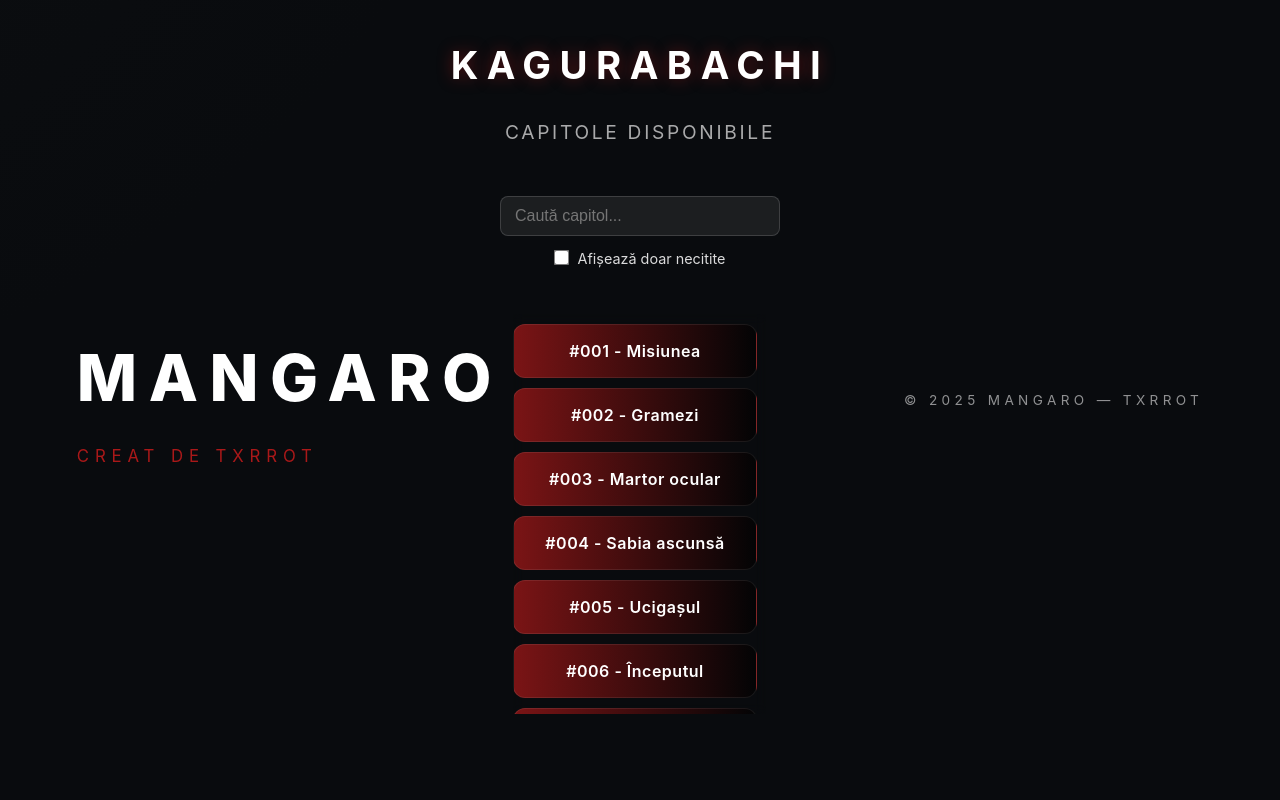
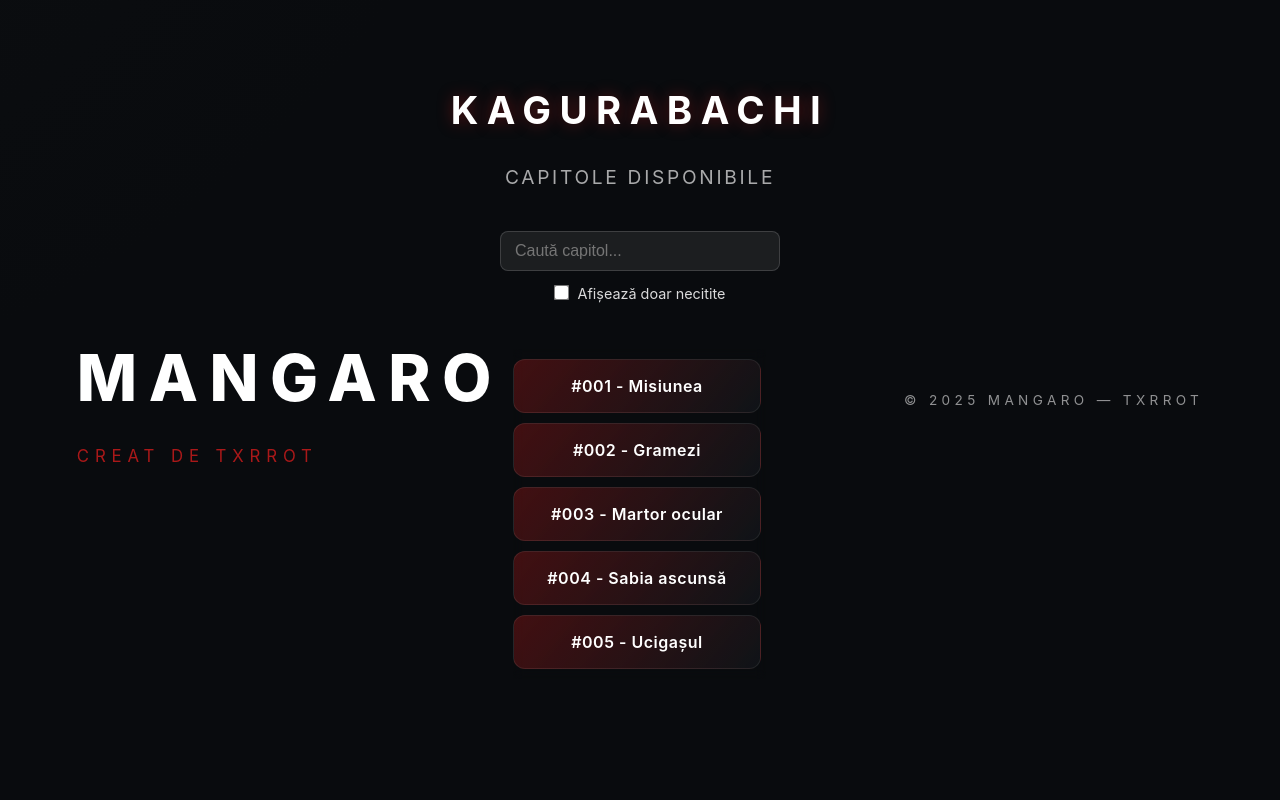
Before and after one commit to RaulZXFF/MANGARO, a plain HTML site: page Kagurabachi/index.html in a window 1280 px wide. Drawn offline with Linux system fonts and the light colour scheme.

Commit message:
Update index.html

```diff
--- a/Kagurabachi/index.html
+++ b/Kagurabachi/index.html
@@ -14,7 +14,7 @@
     justify-content: center;
     align-items: center;
     gap: 12px;
-    margin: 25px auto 20px;
+    margin: 15px auto 10px; /* ⬅️ mai puțin spațiu între search și capitole */
     flex-wrap: wrap;
   }
 
@@ -50,23 +50,25 @@
 .chapters-box {
   width: 90%;
   max-width: 500px;
-    height: 400px;
-    margin: 0 auto 50px;
-    padding-right: 10px;
+  height: 330px; /* ⬅️ doar 5 butoane vizibile */
+  margin: 10px auto 40px; /* ⬅️ mai puțin spațiu sus */
+  padding-right: 6px;
   overflow-y: auto;
+  overflow-x: hidden;
   backdrop-filter: blur(6px);
+  border-right: none; /* elimină linia roșie */
 }
 
-  /* Scroll bar subțire */
+/* Scroll bar subțire și discret */
 .chapters-box::-webkit-scrollbar {
-    width: 6px;
+  width: 5px;
 }
 .chapters-box::-webkit-scrollbar-thumb {
-    background: rgba(199,27,27,0.4);
+  background: rgba(199,27,27,0.35);
   border-radius: 4px;
 }
 .chapters-box::-webkit-scrollbar-thumb:hover {
-    background: rgba(199,27,27,0.6);
+  background: rgba(199,27,27,0.55);
 }
 
   /* === Butoane capitole === */
@@ -74,7 +76,7 @@
     display: block;
     margin: 10px 0;
     padding: 14px 18px;
-    background: linear-gradient(90deg, rgba(199,27,27,0.6), rgba(0,0,0,0.6));
+    background: linear-gradient(130deg, rgba(199, 27, 27, 0.3), rgba(16, 20, 24, 0.95));
     border: 1px solid rgba(255,255,255,0.08);
     border-radius: 12px;
     color: #fff;
```
Lines whose indentation alone changed are shown as unchanged.
